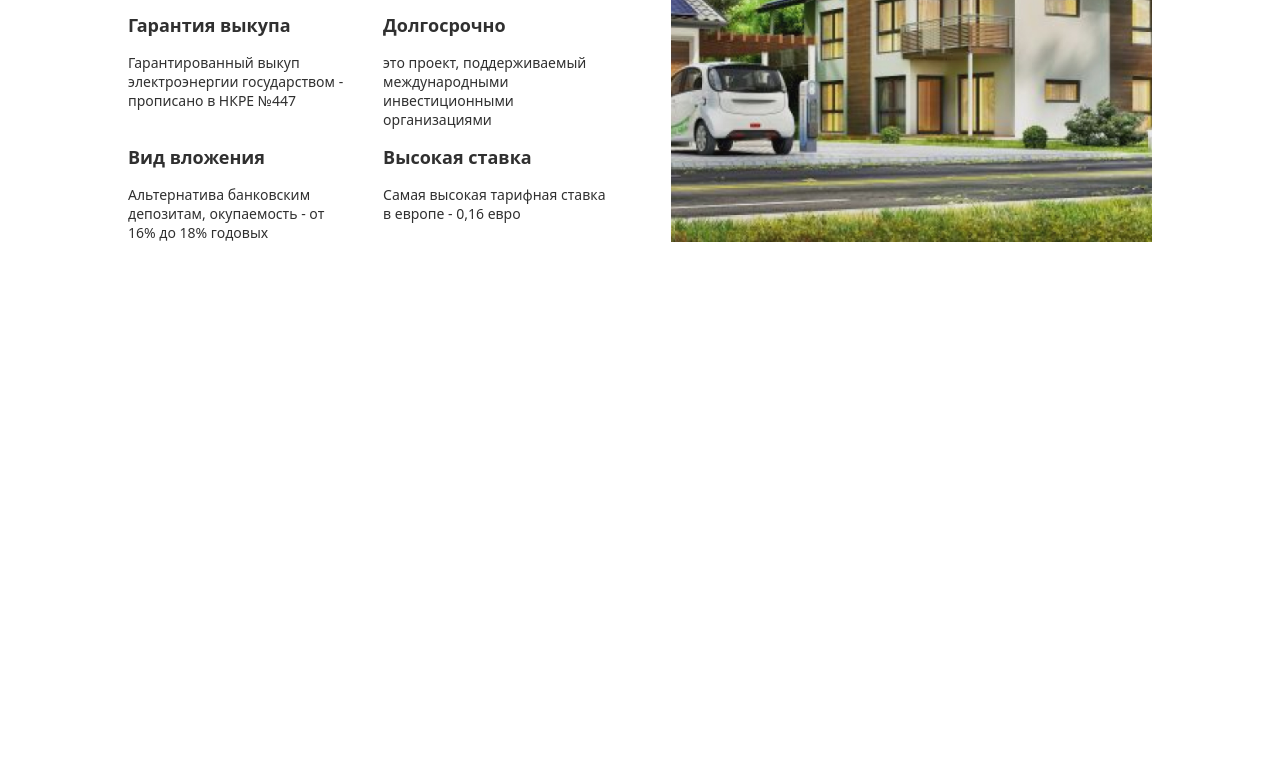
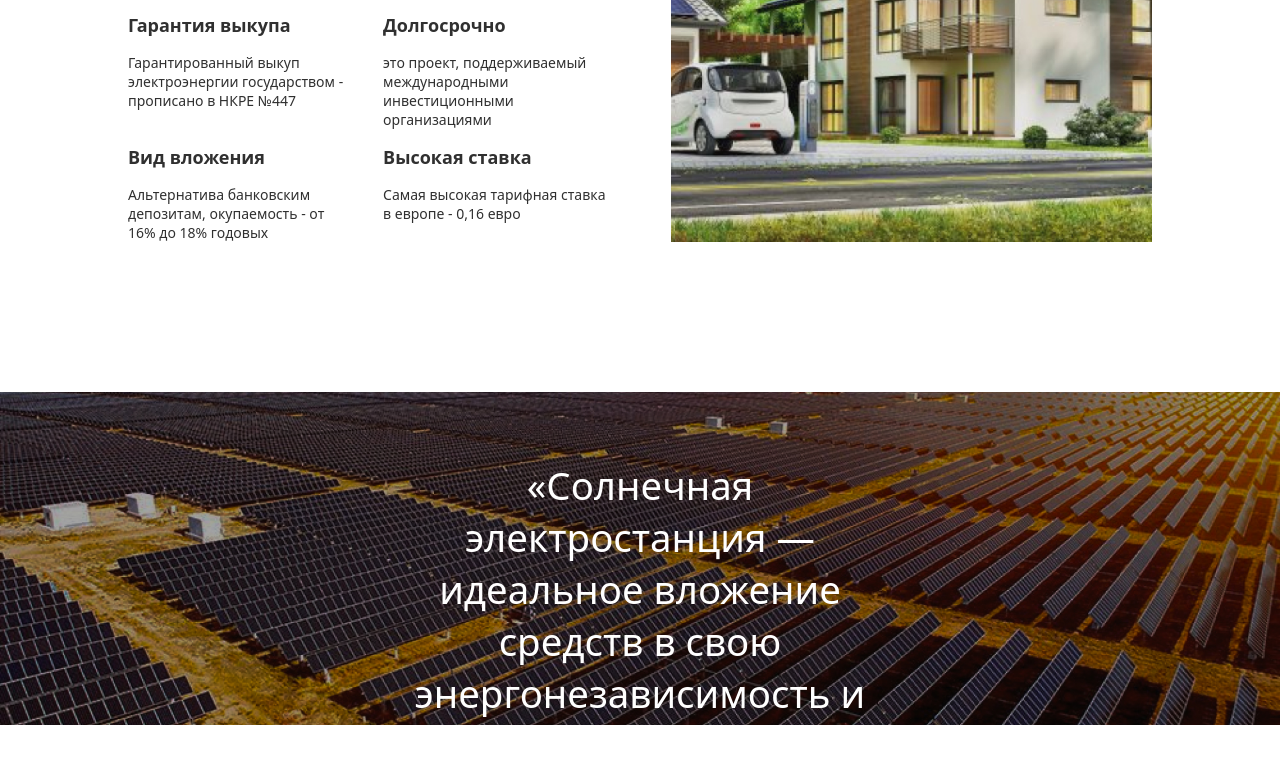
Before and after one commit to Ruslantoloshnyi/Solar, a website: page index.html in a window 1280 px wide. Shown: the part 2296-3067 px from the top of the page. Before the commit the page ends 2543 px from the top, so only its background shows below. Drawn offline with Linux system fonts and the light colour scheme.

Commit message:
add quote section to index.html and css

```diff
--- a/assets/css/style.scss
+++ b/assets/css/style.scss
@@ -481,3 +481,32 @@ a:visited {
 
     }
 }
+
+// Qoute section style
+.quote-block {
+    position: relative;
+
+    .quote__image {
+        position: relative;
+
+        img {
+            @include img_cover();
+        }
+
+    }
+
+    .quote__text {
+        width: 40%;
+        color: #FFFFFF;
+        position: absolute;
+        top: 20%;
+        left: 30%;
+        z-index: 1;
+        font-family: 'Noto Sans';
+        font-style: normal;
+        font-weight: 400;
+        font-size: 3vw;
+        text-align: center;
+    }
+
+}
--- a/index.html
+++ b/index.html
@@ -190,9 +190,27 @@
                 </div>
 
             </div>
-        </section>
+        </section> <!-- Green tariff section end-->
     </div>
 
+    <!-- Quote section -->
+    <section class="quote-section">
+
+        <div class="wrapper">
+            <div class="quote-block">
+                <div class="quote__image">
+                    <img src="./assets/image/quote-image.jpg" alt="">
+                </div>
+                <div class="quote__text">
+                    <p>«Солнечная электростанция
+                        — идеальное вложение средств
+                        в свою энергонезависимость и
+                        пассивный доход»</p>
+                </div>
+            </div>
+        </div>
+
+    </section> <!-- Quote section end-->
 
     <script src="./assets/js/script.js"></script>
 </body>
```
Also changed, not shown: assets/css/style.css, assets/image/quote-image.jpg (added), 1 other file.
